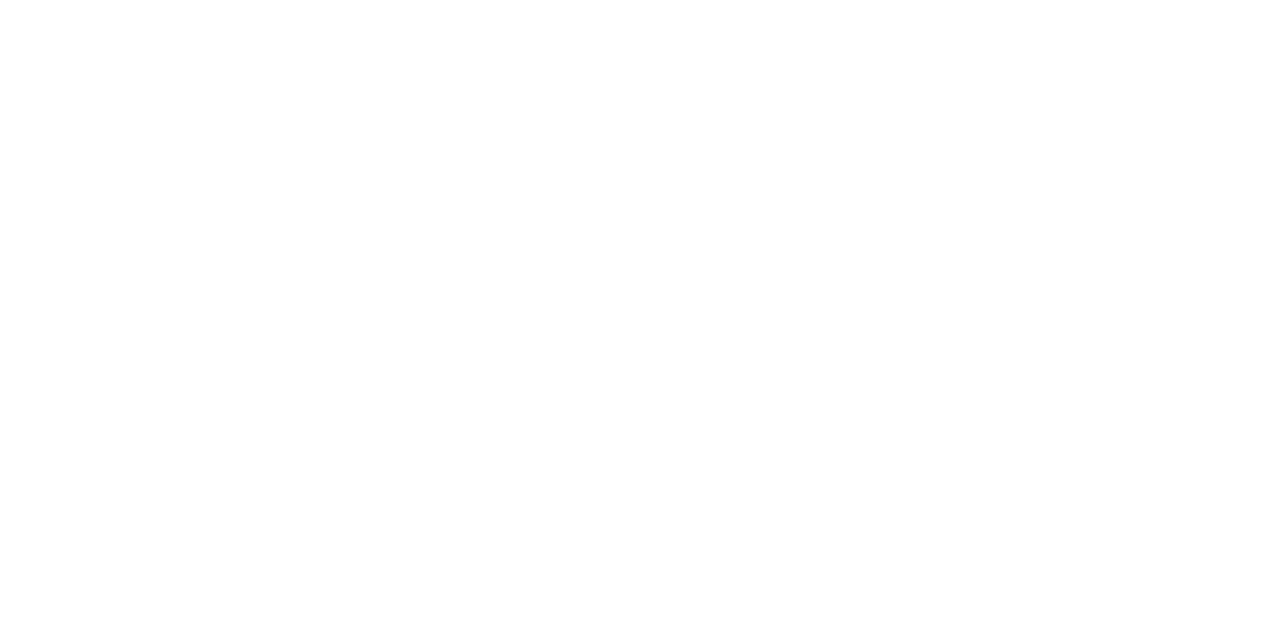
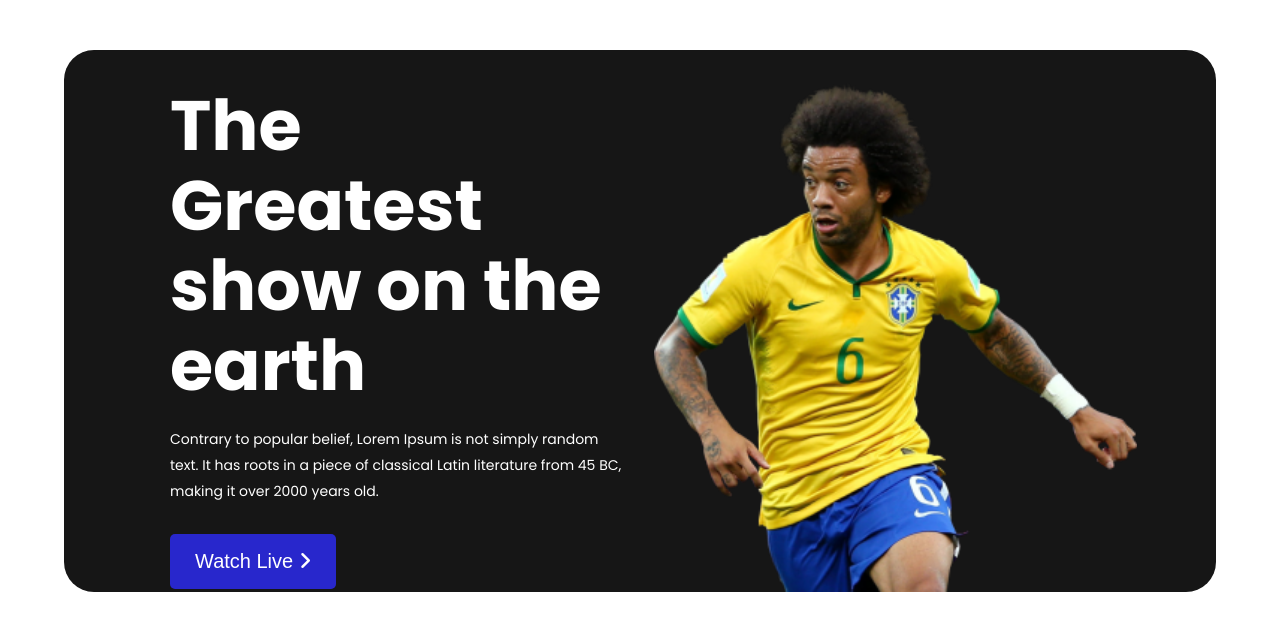
Before and after one commit to abusayem65/world-cup-qatar-2022, a plain HTML site: page index.html in a window 1280 px wide. Drawn offline with Linux system fonts and the light colour scheme.

Commit message:
header area done

```diff
--- a/index.html
+++ b/index.html
@@ -1,13 +1,33 @@
 <!DOCTYPE html>
 <html lang="en">
-<head>
-    <meta charset="UTF-8">
-    <meta http-equiv="X-UA-Compatible" content="IE=edge">
-    <meta name="viewport" content="width=device-width, initial-scale=1.0">
+  <head>
+    <meta charset="UTF-8" />
+    <meta http-equiv="X-UA-Compatible" content="IE=edge" />
+    <meta name="viewport" content="width=device-width, initial-scale=1.0" />
     <title>World Cup Qatar 2022</title>
-    <link rel="stylesheet" href="style.css">
-</head>
-<body>
-
-</body>
+    <link rel="stylesheet" href="style.css" />
+    <script src="https://kit.fontawesome.com/d247b1ee55.js" crossorigin="anonymous"></script>
+  </head>
+  <body>
+    <!-- Header Area start -->
+    <header>
+      <div id="top-banner">
+        <div class="inner-top-banner container d-flex">
+          <div class="banner-text half-width">
+            <h1>The Greatest show on the earth</h1>
+            <p>
+              Contrary to popular belief, Lorem Ipsum is not simply random text.
+              It has roots in a piece of classical Latin literature from 45 BC,
+              making it over 2000 years old.
+            </p>
+            <button class="btn-watch-live">Watch Live <i class="fa fa-angle-right"></i></button>
+          </div>
+          <div class="banner-img half-width">
+            <img src="assets/Banner-Image.png" alt="Banner image">
+          </div>
+        </div>
+      </div>
+    </header>
+    <!-- Header Area End -->
+  </body>
 </html>
--- a/style.css
+++ b/style.css
@@ -0,0 +1,76 @@
+/***** Google Fonts  *****/
+@import url('https://fonts.googleapis.com/css2?family=Poppins:wght@400;700&display=swap');
+/***** Google Fonts  *****/
+
+/* Common CSS */
+*{
+    margin: 0;
+    padding: 0;
+    box-sizing: border-box;
+}
+.container{
+    width: 90%;
+    max-width: 1321px;
+    margin: 0 auto;
+}
+.d-flex{
+    display: flex;
+}
+.half-width{
+    width: 50%;
+}
+img{
+    width: 100%;
+    height: auto;
+}
+button{
+    border: none;
+    cursor: pointer;
+}
+/* Common CSS */
+
+/* Top Banner */
+#top-banner{
+    background-color: #FFFFFF;
+    margin-top: 50px;
+}
+.inner-top-banner{
+    background-color: #161616;
+    border-radius: 30px;
+    justify-content: center;
+    align-items: center;
+    padding: 33px 79px 0 106px;
+}
+.banner-text{
+    font-family: 'Poppins', sans-serif;
+    color: #FFFFFF;
+    padding-right: 29px;
+}
+.banner-text h1{
+    font-weight: 700;
+    font-size: 70px;
+    line-height: 80px;
+}
+.banner-text p{
+    font-weight: 400;
+    font-size: 14px;
+    line-height: 26px;
+    margin: 20px 0 30px;
+}
+.btn-watch-live{
+    color: #FFFFFF;
+    font-size: 20px;
+    font-style: normal;
+    line-height: 23px;
+    padding: 16px 25px;
+    background-color: #2827CC;
+    border-radius: 5px;
+    transition: all 1s ease;
+}
+.btn-watch-live:hover{
+    background-color: #3944F7;
+}
+.banner-img img{
+    display: block;
+}
+/* Top Banner */
```
Also changed, not shown: assets/Banner-Image-1.png (added), assets/Banner-Image.png (renamed from assets/Banner Image.png).
